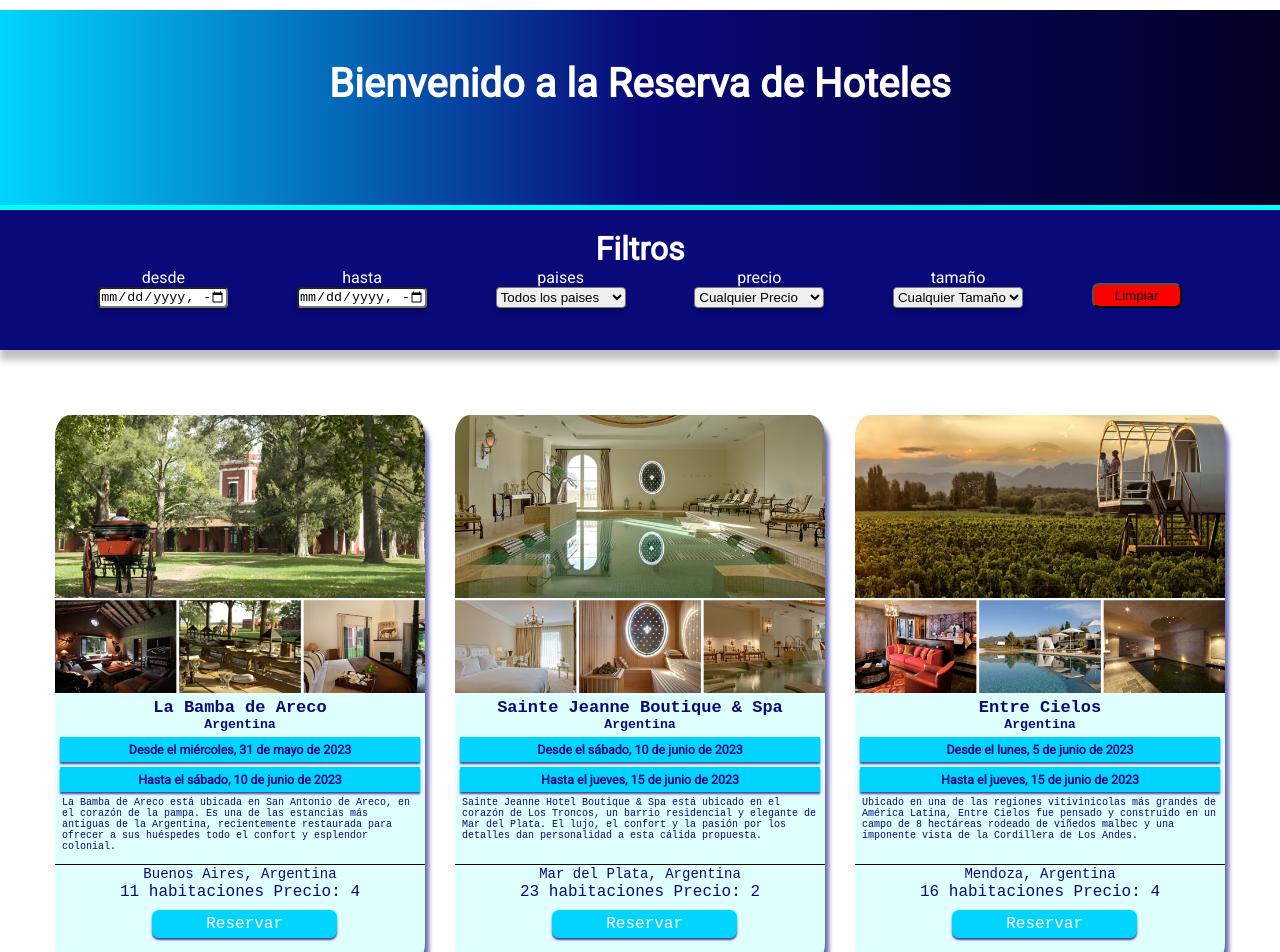
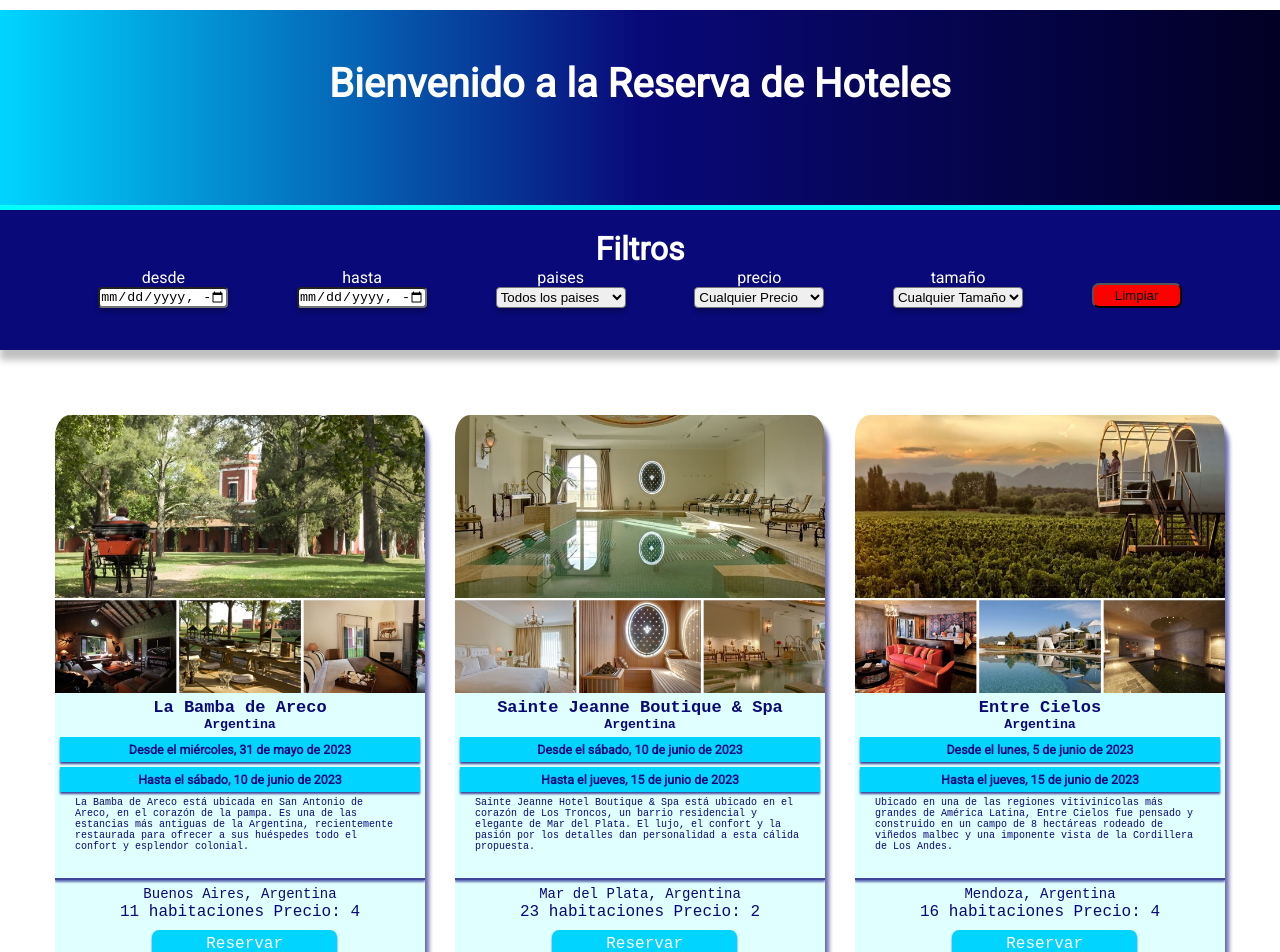
Before and after one commit to GregoryGalicio/filtrado-hoteles, a React (Create React App) app: page / in a window 1280 px wide. Shown: the top 952 px of the page. Built offline with nearby package versions, Linux system fonts and the light colour scheme.

Commit message:
Styles cards optimized

```diff
--- a/src/components/Hotel/Hotel.scss
+++ b/src/components/Hotel/Hotel.scss
@@ -6,20 +6,22 @@
   flex-direction: column;
   align-items: center;
   width: 370px;
-  height: 550px;
+  height: 560px;
   color: rgba(9,9,121,1);
   background-color: lightcyan;
   margin:15px;
   margin-bottom: 15px;
-  box-shadow: 4px 8px 4px rgba(9,9,121, 0.60);
+  box-shadow: 4px 8px 4px rgba(9, 9, 121, 0.6);
   border-radius: 4%;
   overflow: hidden;/*este estilo hace que los hijos de ese box tengan como limite al padre y sus estilos en este caso el border radius*/
   //font-family: sans-serif;
 
   .containerImageDescription {
-    height: 450px;
+    height: 465px;
     overflow: auto;
-    border-bottom: 1px solid black;
+    border-bottom: 2px solid rgba(9,9,121,0.75);
+    box-shadow: 0px 2px 2px rgba(9, 9, 121, 0.6);
+    margin-bottom: 5px;
 
   }
   .containerImageDescription h3 {
@@ -58,7 +60,7 @@
   .description{
     font-size: 10px;
     // border: solid 1px purple;
-    margin:0px 7px 0px 7px;
+    margin: 5px 20px 0px 20px;
     text-align: left;
     //font-family: sans-serif;
 
```
